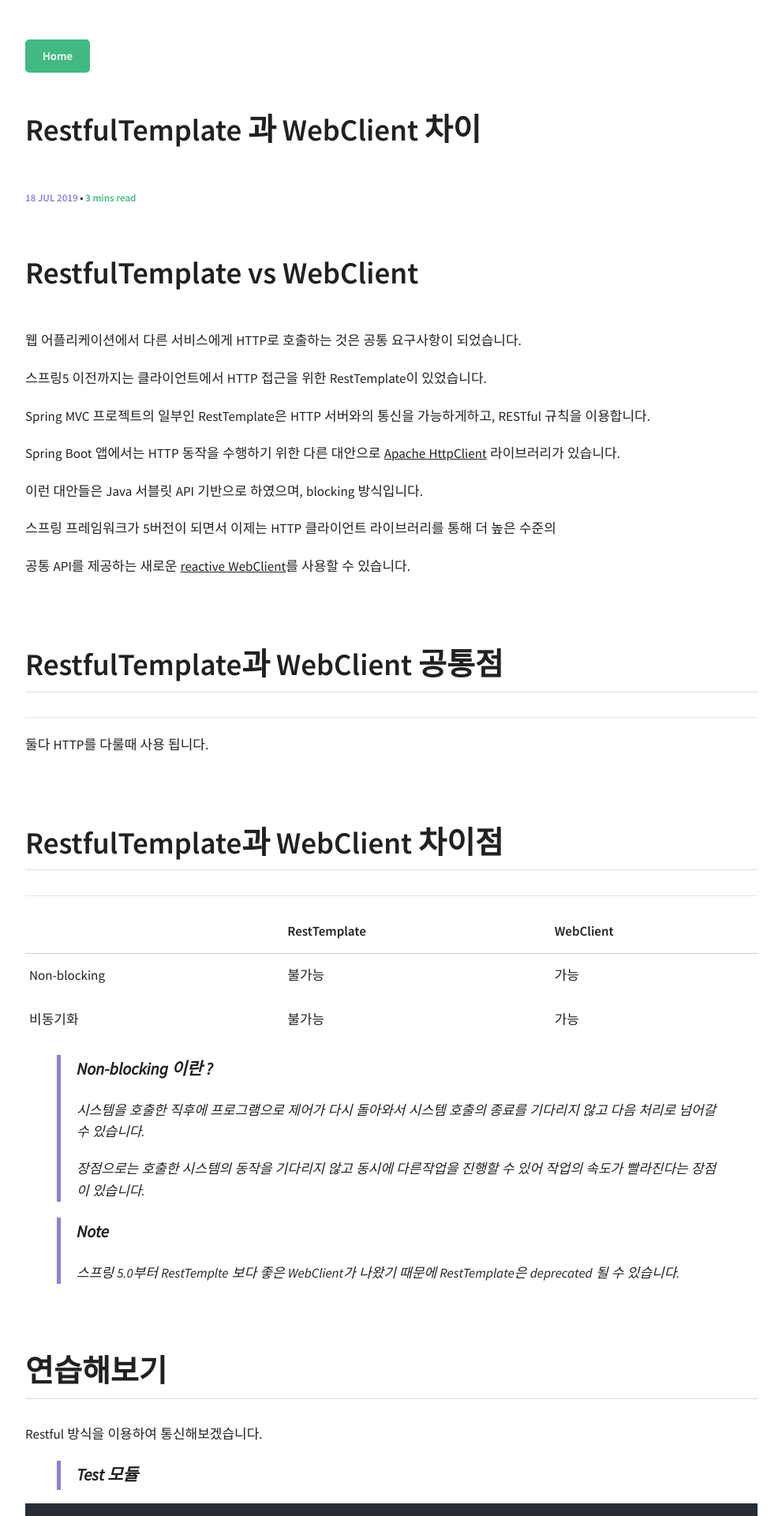
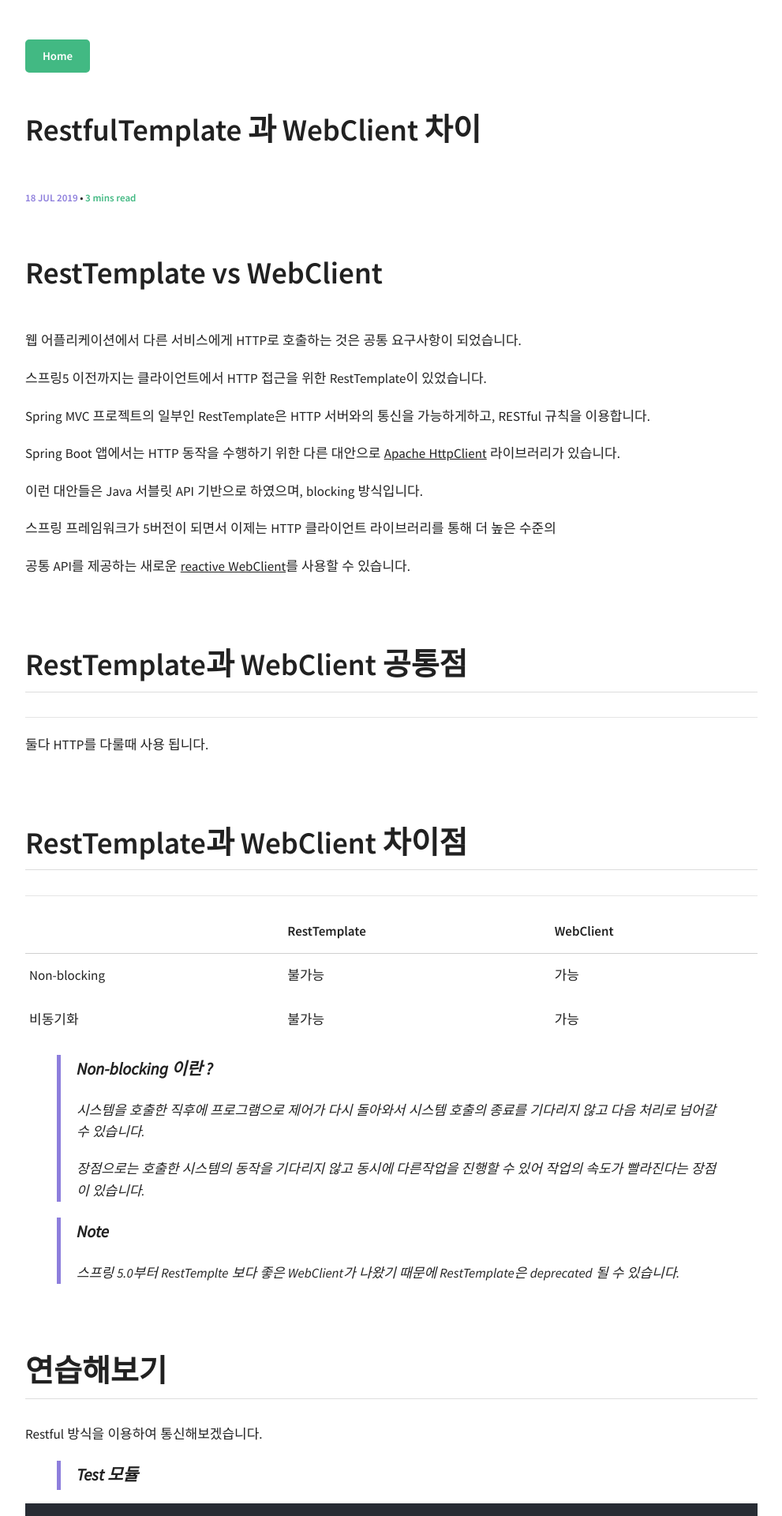
Before and after one commit to DaeAkin/DaeAkin.github.io, a Jekyll site: the page built from _posts/2019-07-18-RestTemplate 과 WebClient 차이.md, in a window 1280 px wide. Shown: the top 1920 px of the page at 79% size, without its empty margins (220-1211 px from the left). Built offline with Jekyll 4.4.1, drawn with Linux system fonts in a browser that asks for light colours; comment, search, counter and statistics services are not loaded.

Commit message:
오타 수정

```diff
--- a/_posts/2019-07-18-RestfulTemplate 과 WebClient 차이.md
+++ b/_posts/2019-07-18-RestTemplate 과 WebClient 차이.md
@@ -5,7 +5,7 @@ categories: [Spring]
 comments: true
 
 ---
-# RestfulTemplate vs WebClient
+# RestTemplate vs WebClient
 
 웹 어플리케이션에서 다른 서비스에게 HTTP로 호출하는 것은 공통 요구사항이 되었습니다.
 
@@ -21,13 +21,13 @@ Spring Boot 앱에서는 HTTP 동작을 수행하기 위한 다른 대안으로
 
 공통 API를 제공하는 새로운 <u>reactive WebClient</u>를 사용할 수 있습니다.
 
-## RestfulTemplate과 WebClient 공통점
+## RestTemplate과 WebClient 공통점
 
 ------
 
 둘다 HTTP를 다룰때 사용 됩니다.
 
-## RestfulTemplate과 WebClient 차이점
+## RestTemplate과 WebClient 차이점
 
 ------
 
```
